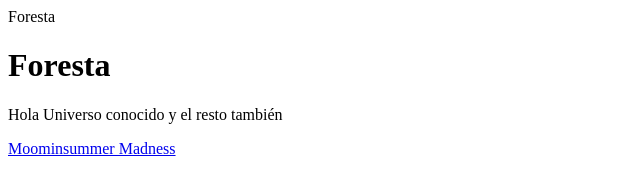
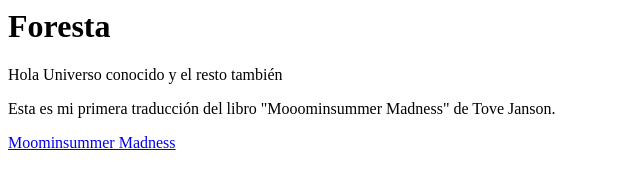
Before and after one commit to LittleMy/Foresta, a plain HTML site: page index.html in a window 1280 px wide. Shown: the whole page, without its empty margins (0-640 px from the left). Drawn offline with Linux system fonts and the light colour scheme.

Commit message:
Pequeña descripcion

```diff
--- a/index.html
+++ b/index.html
@@ -1,11 +1,12 @@
 <ntml>
 	<head>
-		<tittle>Foresta</tittle>
+		<title>Foresta</title>
 		<meta charset="utf-8" />
 	</head>
 	<body>
 		<h1>Foresta</h1>
 		<p>Hola Universo conocido y el resto también</p>
+		<p>Esta es mi primera traducción del libro "Mooominsummer Madness" de Tove Janson.<p/>
 		<a href="Libros/MoominsummerMadness.html">Moominsummer Madness</a>
 	</body>
 </html>
```
